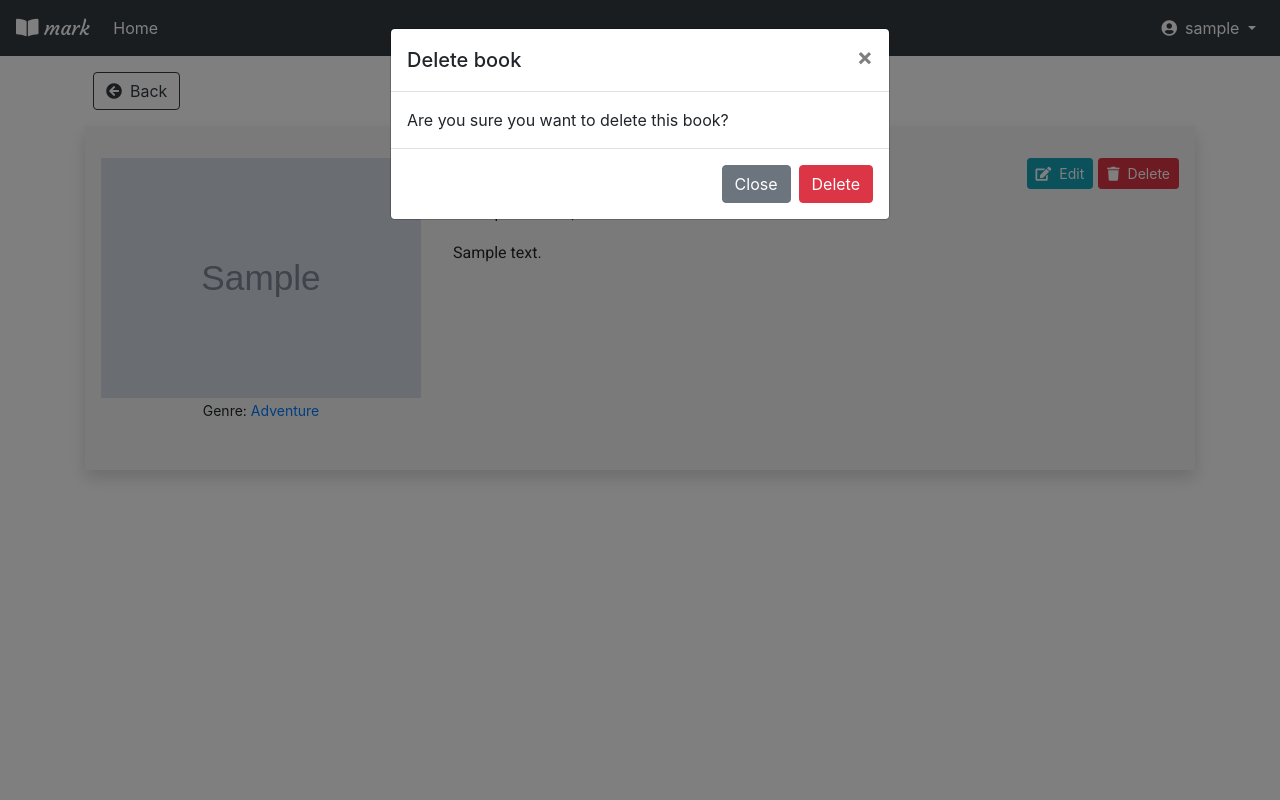
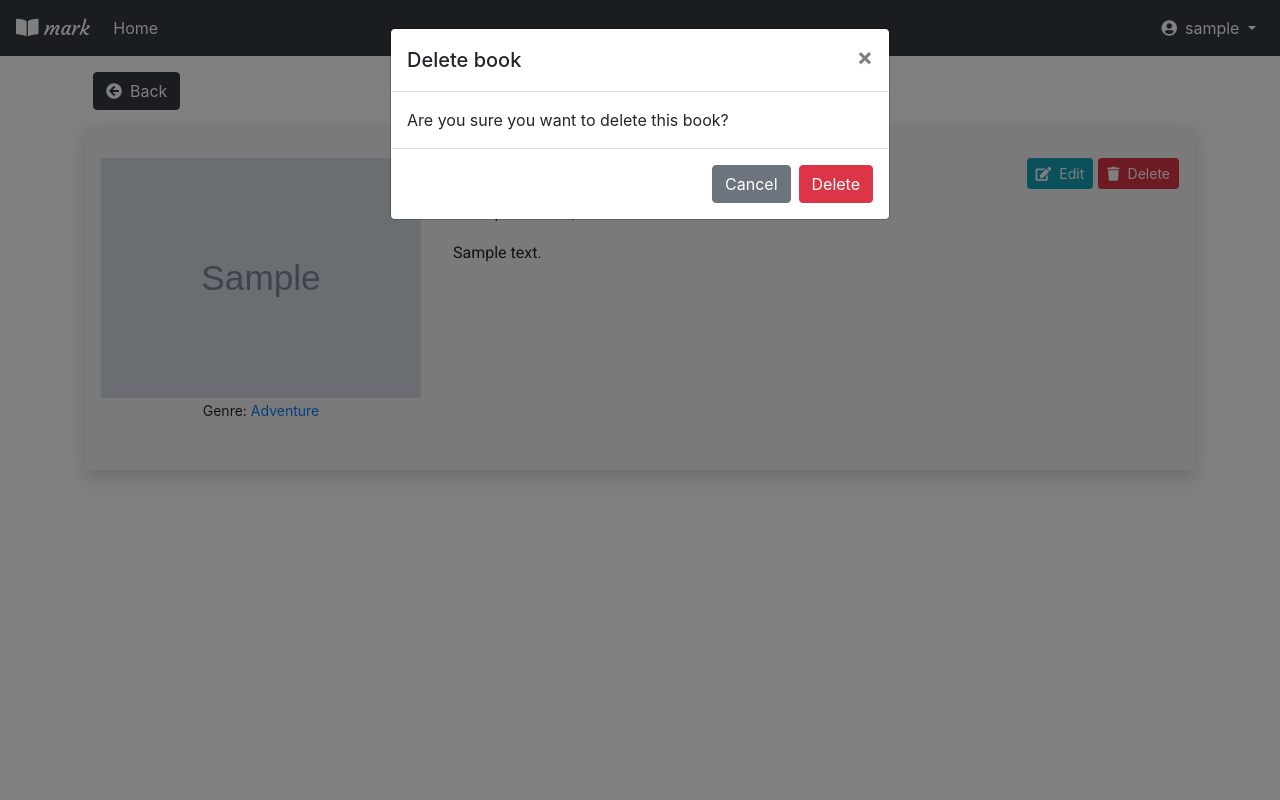
Before and after one commit to jazminesace/library_app, a Django app: page /books/1/ in a window 1280 px wide, after a click on "Delete". Run offline with Django 3.2, Linux system fonts and the light colour scheme; a user stored in the database is signed in; tables that the repository leaves empty hold one stand-in row (values such as "Sample post"); grey boxes marked "Sample" are stand-in pictures; some libraries are stand-ins or nearby versions.

Commit message:
Minor changes

```diff
--- a/accounts/templates/login.html
+++ b/accounts/templates/login.html
@@ -30,7 +30,7 @@
             </fieldset>
         </form>
         <div class="text-center my-3">
-            <a class="text-muted" href="{% url "signup" %}">Don't have an account yet?</a>
+            <span class="text-muted" >Don't have an account yet? <a href="{% url "signup" %}">Sign up</a></span>
         </div>
     </div>
 </div>
--- a/accounts/templates/signup.html
+++ b/accounts/templates/signup.html
@@ -32,7 +32,7 @@
             </fieldset>
         </form>
         <div class="text-center my-3">
-            <a class="text-muted" href="{% url "login" %}">Already have an account?</a>
+            <span class="text-muted" >Already have an account? <a href="{% url "login" %}">Log in</a></span>
         </div>
     </div>
 </div>
--- a/books/templates/book_details.html
+++ b/books/templates/book_details.html
@@ -3,7 +3,7 @@
 {% block content %}
 <div class="container d-flex flex-row flex-wrap pt-3 mb-4">
     <div class="w-100 mb-3 px-2">
-        <a class="btn btn-outline-dark" href="{% url 'home' %}"><i class="fas fa-arrow-circle-left mr-2"></i>Back</a>
+        <a class="btn btn-dark" href="{% url 'home' %}"><i class="fas fa-arrow-circle-left mr-2"></i>Back</a>
     </div>
     <div class="d-flex flex-row w-100 shadow py-3" style="background-color: #f5f5f5;">
         <div class="p-3">
@@ -41,7 +41,7 @@
         Are you sure you want to delete this book?
       </div>
       <div class="modal-footer">
-        <button type="button" class="btn btn-secondary" data-dismiss="modal">Close</button>
+        <button type="button" class="btn btn-secondary" data-dismiss="modal">Cancel</button>
         <a class="btn btn-danger" href="{% url 'delete_book' pk=book.pk %}">Delete</a>
       </div>
     </div>
```
